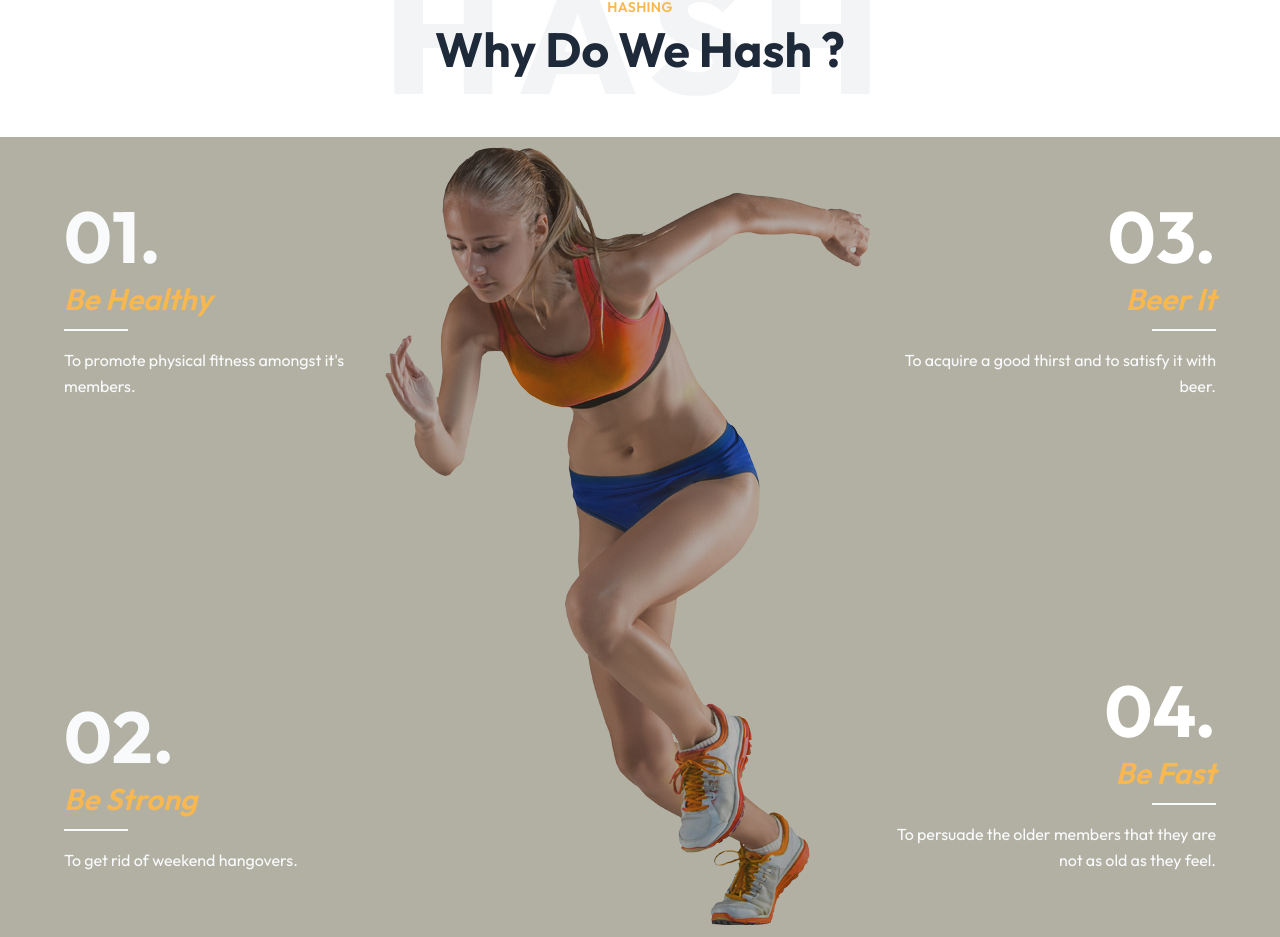
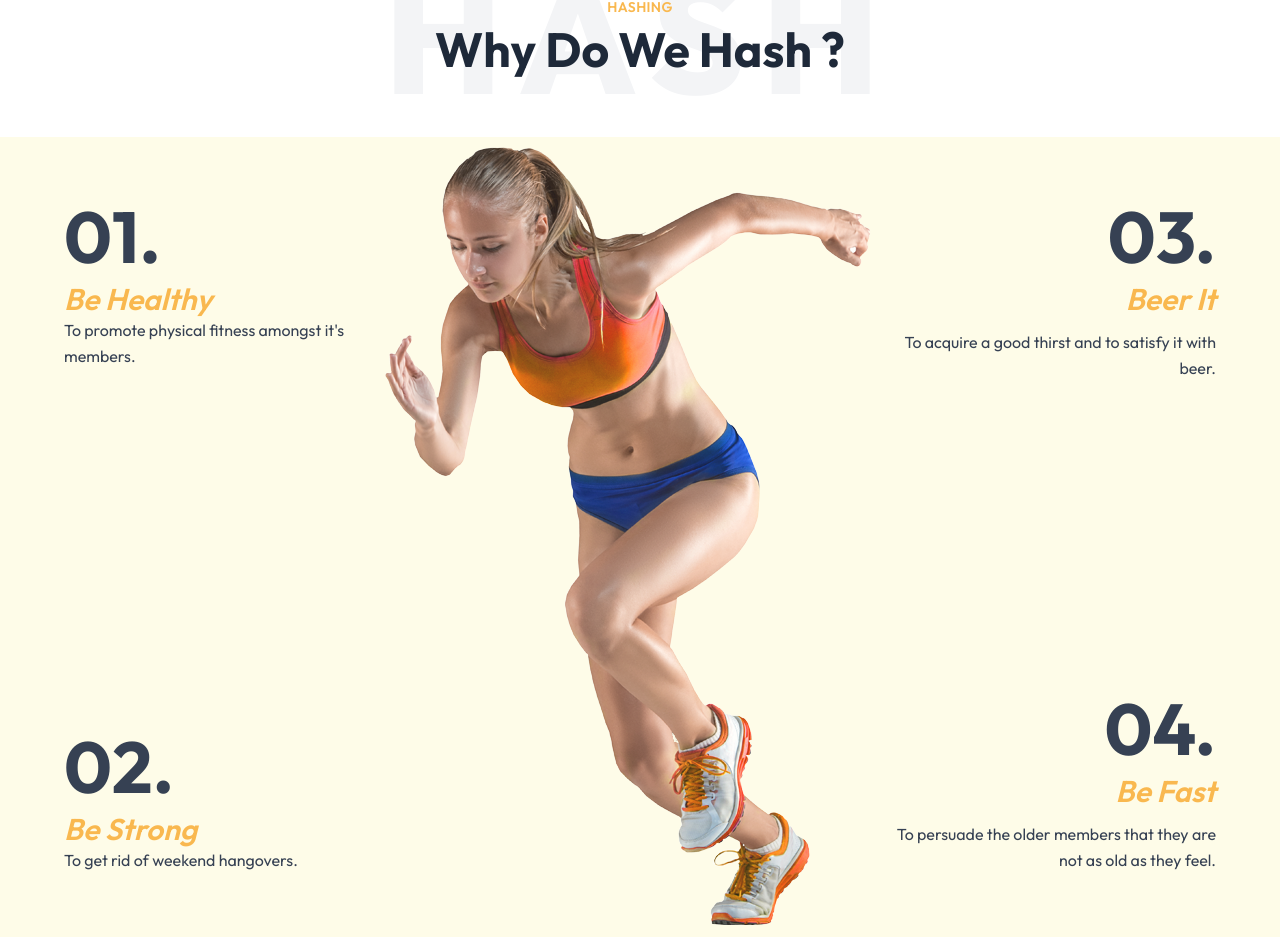
Before and after one commit to 1surep/sh4, a Next.js app: page / in a window 1280 px wide. Shown: the part 2797-3734 px from the top of the page. Built offline with nearby package versions, Linux system fonts and the light colour scheme.

Commit message:
working on heroSix

```diff
--- a/components/Hero/HeroSix.jsx
+++ b/components/Hero/HeroSix.jsx
@@ -42,7 +42,7 @@ const HeroSix = () => {
              <div className="md:hidden grid grid-cols-1 gap-8 h-full overflow-y-auto">
 
                {/* Dark overlay for mobile */}
-               <div className="absolute inset-0 bg-black/30 z-[1]" aria-hidden="true"></div>
+               <div className="absolute inset-0 bg-gradient-to-b from-gray-900/50 via-gray-900/40 to-gray-900/60 z-[1]" aria-hidden="true"></div>
 
                 {/* 01. Be Healthy */}
                <div className="max-w-xs mx-auto relative z-10">
@@ -88,46 +88,43 @@ const HeroSix = () => {
              {/* Desktop: Absolute positioned layout */}
              <div className="hidden md:block">
 
-             {/* Enhanced gradient overlay for better readability */}
-             <div className="absolute inset-0 bg-black/30 z-[1]"
-             aria-hidden="true"/>
 
                {/* Top Left - 01. Be Healthy */}
                <div className="absolute top-16 left-16 max-w-xs z-10">
-                 <div className="text-gray-50 text-7xl font-bold mb-2">01.</div>
-                 <div className="text-[#f9b84f] text-3xl font-semibold italic mb-3">Be Healthy</div>
-                 <div className="w-16 h-0.5 bg-gray-50 mb-4"></div>
-                 <p className="text-base leading-relaxed text-gray-50 z-10">
+                 <div className="text-gray-700 text-7xl font-bold mb-2">01.</div>
+                 <div className="text-[#f9b84f] text-3xl font-semibold italic mb-">Be Healthy</div>
+                 {/* <div className="w-16 h-0.5 text-gray-600 mb-4 z-10"></div> */}
+                 <p className="text-base leading-relaxed text-gray-700 z-10">
                     To promote physical fitness amongst it's members.
                  </p>
                </div>
 
                {/* Bottom Left - 02. Be One of Us */}
                <div className="absolute bottom-16 left-16 max-w-xs z-10">
-                 <div className="text-gray-50 text-7xl font-bold mb-2">02.</div>
-                 <div className="text-[#f9b84f] text-3xl font-semibold italic mb-3">Be Strong</div>
-                 <div className="w-16 h-0.5 bg-gray-50 mb-4"></div>
-                 <p className="text-base leading-relaxed text-gray-50 z-10">
+                 <div className="text-gray-700 text-7xl font-bold mb-2">02.</div>
+                 <div className="text-[#f9b84f] text-3xl font-semibold italic mb-">Be Strong</div>
+                 {/* <div className="w-16 h-0.5 bg-gray-50 mb-4"></div> */}
+                 <p className="text-base leading-relaxed text-gray-700 z-10">
                     To get rid of weekend hangovers.
                  </p>
                </div>
 
                {/* Top Right - 03. Be Strong */}
                <div className="absolute top-16 right-16 max-w-xs text-right z-10">
-                 <div className="text-white text-7xl font-bold mb-2">03.</div>
+                 <div className="text-gray-700 text-7xl font-bold mb-2">03.</div>
                  <div className="text-[#f9b84f] text-3xl font-semibold italic mb-3">Beer It</div>
-                 <div className="w-16 h-0.5 bg-gray-50 mb-4 ml-auto "></div>
-                 <p className="text-base leading-relaxed text-gray-50 z-10">
+                 {/* <div className="w-16 h-0.5 bg-gray-50 mb-4 ml-auto "></div> */}
+                 <p className="text-base leading-relaxed text-gray-700 z-10">
                     To acquire a good thirst and to satisfy it with beer.
                  </p>
                </div>
 
                {/* Bottom Right - 04. Be Fast */}
                <div className="absolute bottom-16 right-16 max-w-xs text-right z-10">
-                 <div className="text-white text-7xl font-bold mb-2">04.</div>
+                 <div className="text-gray-700 text-7xl font-bold mb-2">04.</div>
                  <div className="text-[#f9b84f] text-3xl font-semibold italic mb-3">Be Fast</div>
-                 <div className="w-16 h-0.5 bg-gray-50 mb-4 ml-auto"></div>
-                 <p className="text-base leading-relaxed text-gray-50 z-10">
+                 {/* <div className="w-16 h-0.5 bg-gray-50 mb-4 ml-auto"></div> */}
+                 <p className="text-base leading-relaxed text-gray-700 z-10">
                     To persuade the older members that they are not as old as they feel.
                  </p>
                </div>
```
